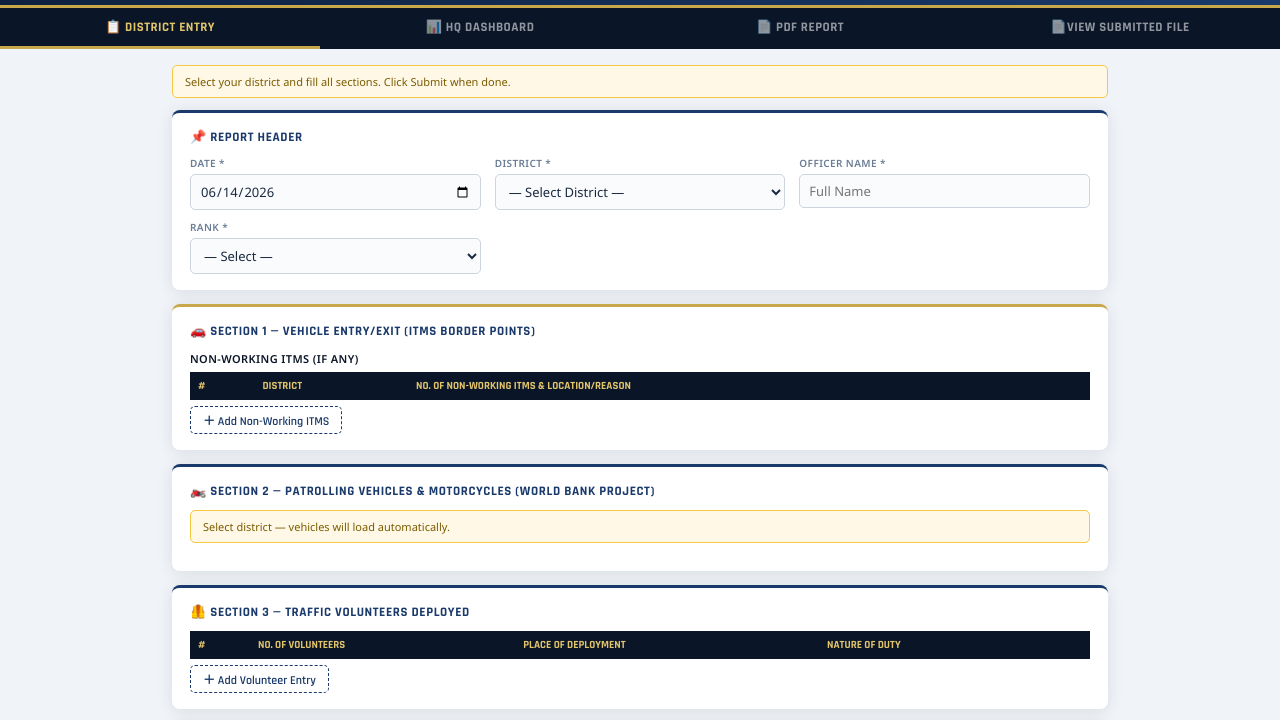
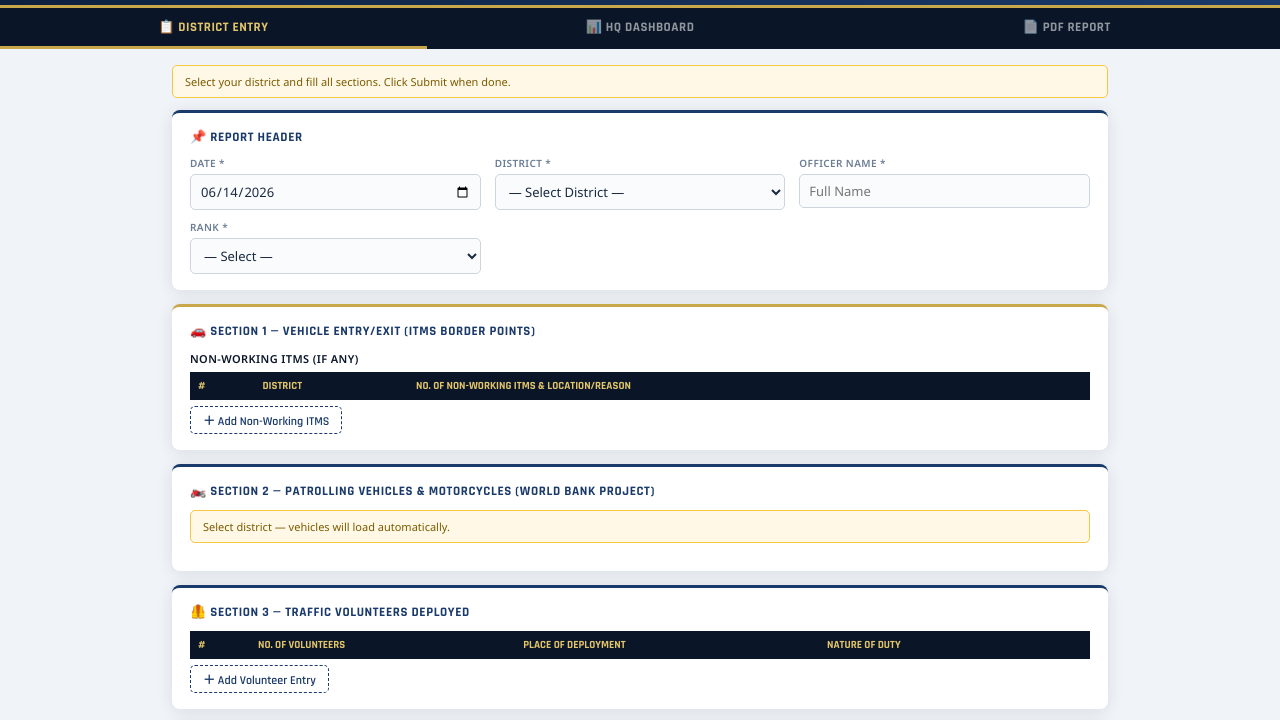
Before and after one commit to kamal2sharma2897-source/HP-DSI-Data-, a plain HTML site: page index.html in a window 1280 px wide. Shown: the part 65-785 px from the top of the page. Drawn offline with Linux system fonts and the light colour scheme.

Commit message:
Remove 'view submitted file' button from tabs
Removed the button for viewing submitted files from the tabs.

```diff
--- a/index.html
+++ b/index.html
@@ -105,7 +105,6 @@ tr:hover td{background:#f4f7fb;}
   <button class="tab on" onclick="go('dist')">📋 District Entry</button>
   <button class="tab" onclick="go('hq')">📊 HQ Dashboard</button>
   <button class="tab" onclick="go('pdf')">📄 PDF Report</button>
-  <button class="tab" onclick="go('view')">📄view submitted file</button>
 </div>
 
 <!-- ══════════════════════════════════ -->
```
